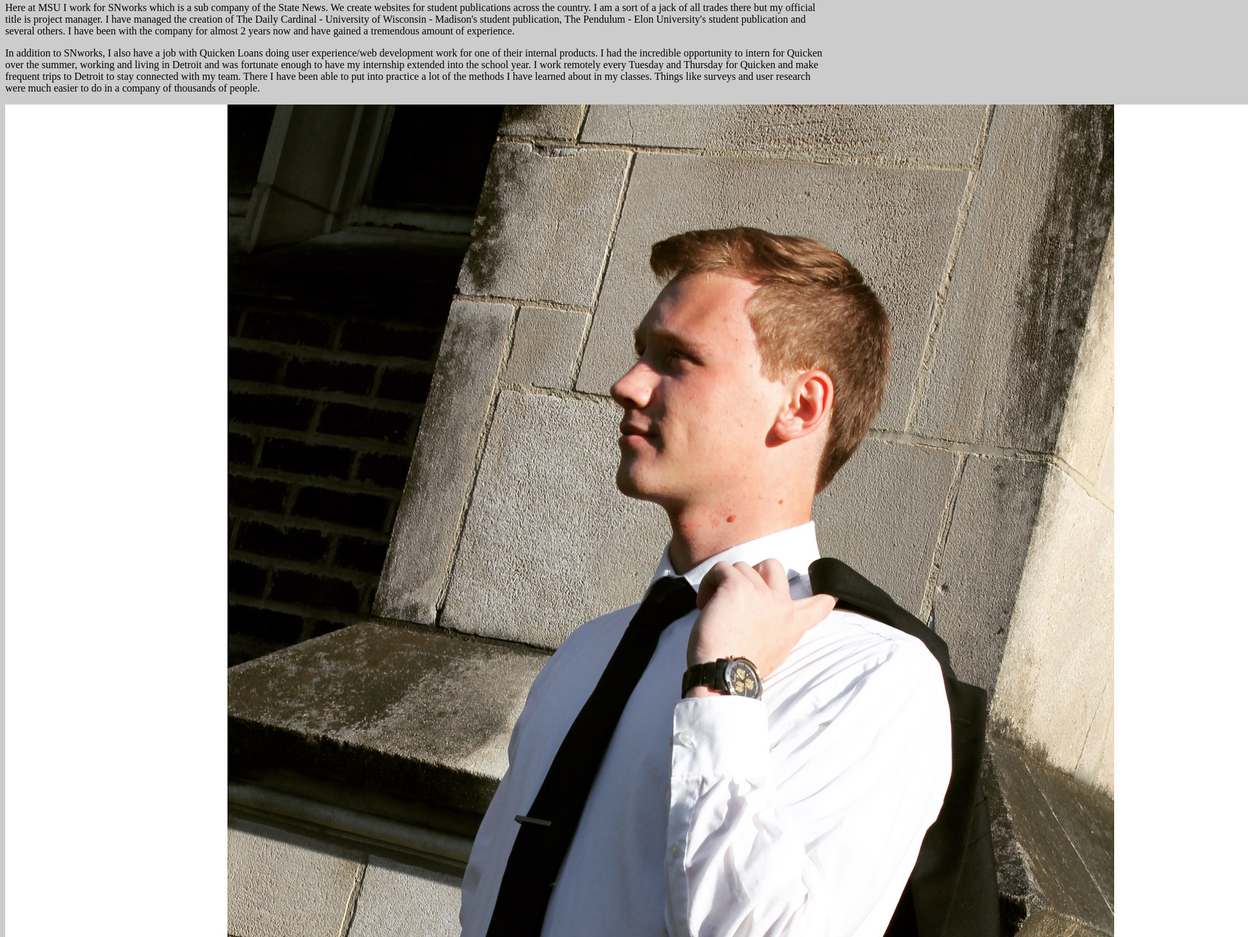
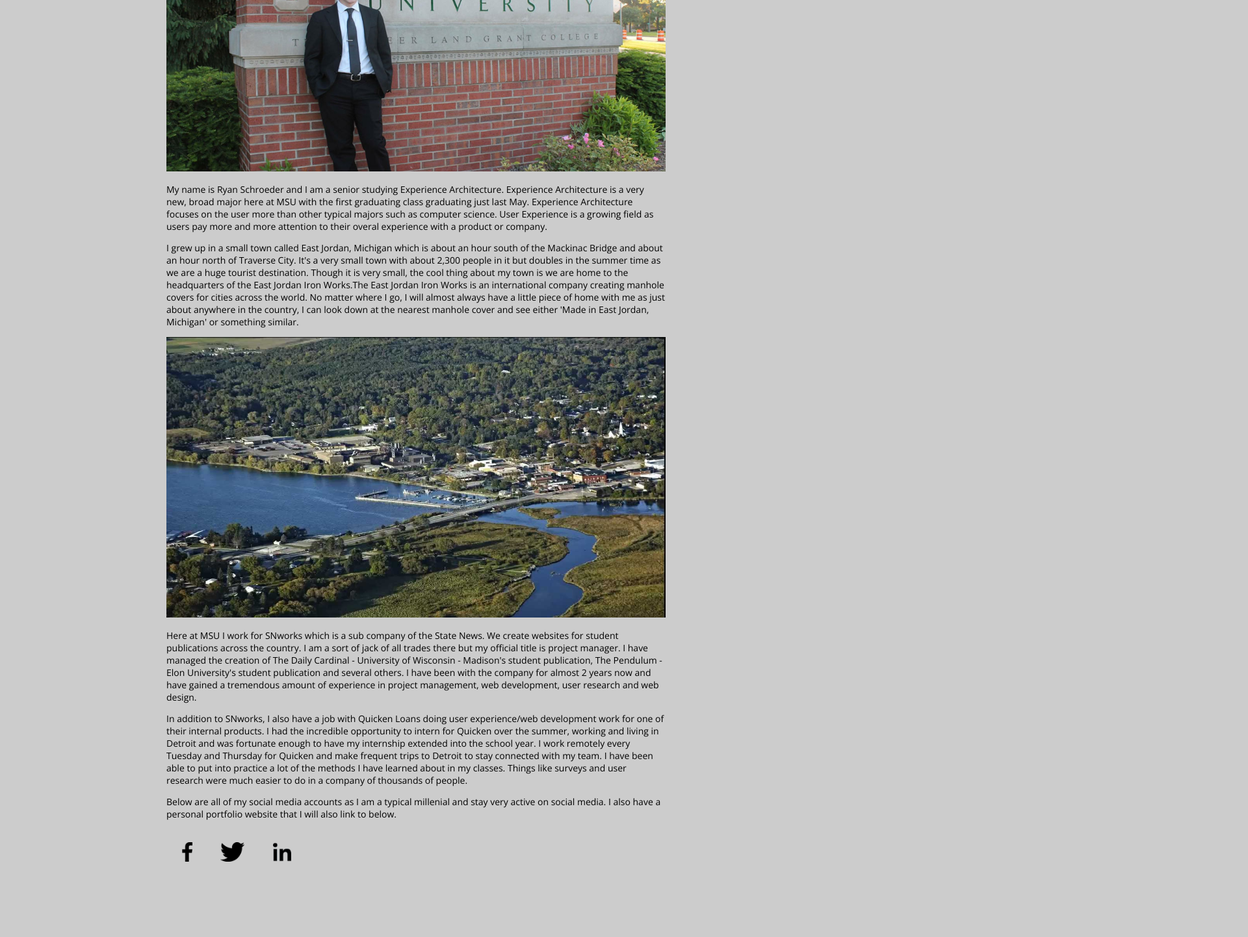
Before and after one commit to schroeder-ryan/mi349fs16, a plain HTML site: page starter-template/index.html in a window 1280 px wide. Shown: the part 217-1660 px from the top of the page at 65% size, 1920 px wide, since content can reach past the window. After the commit the page ends 1568 px from the top, so only its background shows below. Drawn offline with nearby package versions, Linux system fonts and the light colour scheme.

Commit message:
Finishing bio page

```diff
--- a/starter-template/css/screen.css
+++ b/starter-template/css/screen.css
@@ -4,4 +4,23 @@
 body {
   /* #ccc is shorthand HEX for a light grey */
   background: #ccc;
+  font-size: 14px;
+  font-family: 'Open Sans', sans-serif;
+  width: 60%;
+  margin: 0 auto;
 }
+img {
+  width: 100%;
+}
+ul {
+  display: inline;
+  padding: 0
+}
+li {
+  display: inline-block;
+}
+.social {
+  width: auto;
+  height: 30px;
+  margin: 20px;
+}
--- a/starter-template/index.html
+++ b/starter-template/index.html
@@ -9,19 +9,28 @@
 
         <!-- External link (relative) to your main stylesheet -->
         <link rel="stylesheet" href="css/screen.css">
+        <link href="https://fonts.googleapis.com/css?family=Open+Sans" rel="stylesheet">
 
         <!-- External link (relative) to your javascript file -->
         <script src="js/index.js"></script>
     </head>
     <body>
         <h1>Ryan Schroeder</h1>
-        <p>My name is Ryan Schroeder and I am a senior studying Experience Architecture. Experience Architecture is a very new, broad major here at MSU with the first graduating class graduating just last May.</p>
-        <p>I grew up in small town called East Jordan, Michigan which is about an hour south of the Mackinac Bridge and about an hour north of Traverse City. It's a very small town with about 2,300 people in it but doubles in the summer time as we are a huge tourist destination. I graduated with a class of 76 but the cool thing about my town is we are home to the headquarters of the East Jordan Iron Works.
-          The East Jordan Iron Works is an international company creating manhole covers for cities across the world. No matter where I go, I will almost always have a little piece of home with me as just about anywhere in the country, I can look down at the nearest manhole cover and see either 'Made in East Jordan, Michigan' or something similar.</p>
-        <p>Here at MSU I work for SNworks which is a sub company of the State News. We create websites for student publications across the country. I am a sort of a jack of all trades there but my official title is project manager. I have managed the creation of The Daily Cardinal - University of Wisconsin - Madison's student publication, The Pendulum - Elon University's student publication and several others. I have been with the company for almost 2 years now and have gained a tremendous amount of experience. </p>
-        <p>In addition to SNworks, I also have a job with Quicken Loans doing user experience/web development work for one of their internal products. I had the incredible opportunity to intern for Quicken over the summer, working and living in Detroit and was fortunate enough to have my internship extended into the school year. I work remotely every Tuesday and Thursday for Quicken and make frequent trips to Detroit to stay connected with my team. There I have been able to put into practice a lot of the methods I have learned about in my classes. Things like surveys and user research were much easier to do in a company of thousands of people.</p>
-
-        <!-- Relative URL image link example -->
-        <img src="images/me.jpg" alt="Ryan Schroeder" />
+        <hr>
+        <img src="images/internships.jpg" alt="Ryan Schroeder" />
+        <div>
+          <p>My name is Ryan Schroeder and I am a senior studying Experience Architecture. Experience Architecture is a very new, broad major here at MSU with the first graduating class graduating just last May. Experience Architecture focuses on the user more than other typical majors such as computer science. User Experience is a growing field as users pay more and more attention to their overal experience with a product or company.</p>
+          <p>I grew up in a small town called East Jordan, Michigan which is about an hour south of the Mackinac Bridge and about an hour north of Traverse City. It's a very small town with about 2,300 people in it but doubles in the summer time as we are a huge tourist destination. Though it is very small, the cool thing about my town is we are home to the headquarters of the East Jordan Iron Works.The East Jordan Iron Works is an international company creating manhole covers for cities across the world. No matter where I go, I will almost always have a little piece of home with me as just about anywhere in the country, I can look down at the nearest manhole cover and see either 'Made in East Jordan, Michigan' or something similar.</p>
+          <img src="images/eastjordan.jpg" alt="East Jordan, MI" />
+          <p>Here at MSU I work for SNworks which is a sub company of the State News. We create websites for student publications across the country. I am a sort of jack of all trades there but my official title is project manager. I have managed the creation of The Daily Cardinal - University of Wisconsin - Madison's student publication, The Pendulum - Elon University's student publication and several others. I have been with the company for almost 2 years now and have gained a tremendous amount of experience in project management, web development, user research and web design. </p>
+          <p>In addition to SNworks, I also have a job with Quicken Loans doing user experience/web development work for one of their internal products. I had the incredible opportunity to intern for Quicken over the summer, working and living in Detroit and was fortunate enough to have my internship extended into the school year. I work remotely every Tuesday and Thursday for Quicken and make frequent trips to Detroit to stay connected with my team. I have been able to put into practice a lot of the methods I have learned about in my classes. Things like surveys and user research were much easier to do in a company of thousands of people.</p>
+      </div>
+      <div>
+        <p>Below are all of my social media accounts as I am a typical millenial and stay very active on social media. I also have a personal portfolio website that I will also link to below.</p>
+        <ul>
+          <li><a href="https://www.facebook.com/ryan.schroeder.2013" target="_blank"><img src="images/facebook.png" alt="Facebook" class="social"/></a></li>
+          <li><a href="https://twitter.com/schroeder_ry" target="_blank"><img src="images/twitter.png" alt="Twitter" class="social"/></a></li>
+          <li><a href="https://www.linkedin.com/in/ryanschroeder2" target="_blank"><img src="images/linkedin.png" alt="LinkedIn" class="social"/></a></li>
+        </ul>
     </body>
 </html>
```
Also changed, not shown: starter-template/images/eastjordan.jpg (added), starter-template/images/facebook.png (added), starter-template/images/internships.jpg (added), starter-template/images/linkedin.png (added), starter-template/images/me.jpg (deleted), starter-template/images/northport.jpg (deleted), starter-template/images/twitter.png (added).
